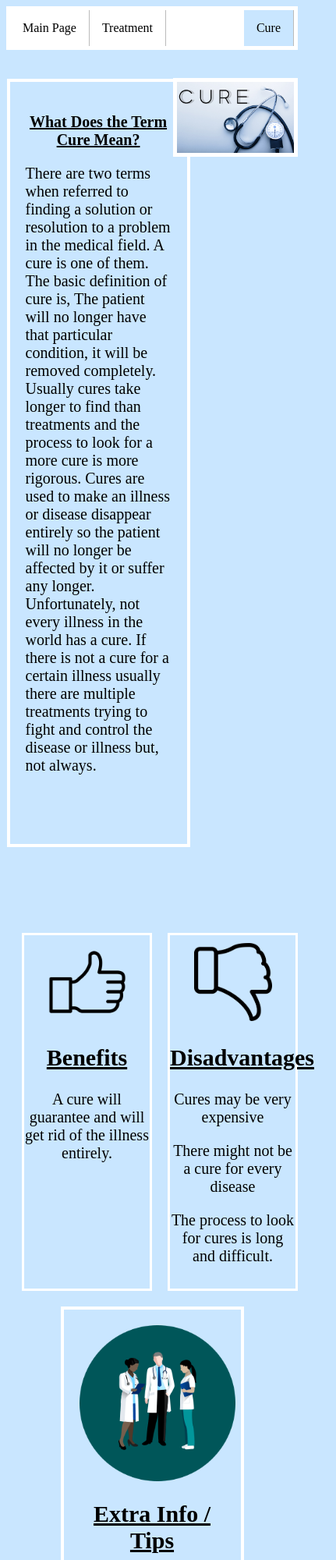
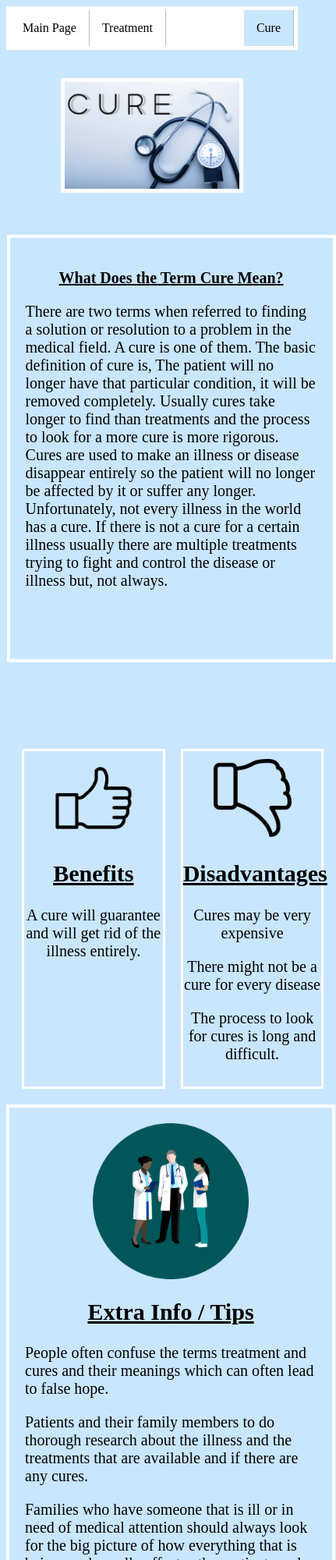
Before and after one commit to lesliec1071/freedom-project, a plain HTML site: page cures.html in a window 390 px wide. Shown: the top 2000 px of the page at 78% size, 431 px wide, since content can reach past the window. Drawn offline with nearby package versions, Linux system fonts and the light colour scheme.

Commit message:
added media queries to all pages

```diff
--- a/cures.html
+++ b/cures.html
@@ -86,6 +86,40 @@ li a:hover:not(.active) {
   font-size: 20px;
   border: 3px solid #ffffff;
 }
+@media only screen and (max-width: 450px) {
+		.b {
+  border: 4px solid white;
+  padding: 20px;
+  height: 10%;
+  width: 100%;
+margin: .55px;
+font-size: 20px;
+}
+.c1 {
+  border: 4px solid white;
+  padding: 20px;
+  height: 10%;
+  width: 100%;
+display: block;
+  margin-left: auto;
+  margin-right: auto;
+  font-size: 20px;
+}
+.grid-container {
+  display: grid;
+  justify-content: space-between;
+  grid-template-columns: 55% 55%;
+  grid-gap: 20px;
+  padding: 20px;
+}
+
+.grid-container > div {
+  text-align: center;
+  padding: 10px 0;
+  font-size: 20px;
+  border: 3px solid #ffffff;
+}
+}
    </style>
   <body>
     <script src="script.js"></script>
@@ -101,7 +135,10 @@ li a:hover:not(.active) {
 </div>
   <br>
   <br>
-    <img src="cure4.jpg" class="container-fluid" style="float:right;width:40%;height:48%;">
+    <img src="cure4.jpg" class=" center container-fluid" style="width:60%;height:68%;">
+    <br>
+    <br>
+    <br>
   <div class="b"><p align="center"><u><b>What Does the Term Cure Mean?</u></b></p>
   There are two terms when referred to finding a solution or  resolution to a problem in the medical field. A cure is one of them. The basic definition of cure is, The patient will no longer have that particular condition, it will be removed completely. Usually cures take longer to find than treatments and the process to look for a more cure is more rigorous. Cures are used to make an illness or disease disappear entirely so the patient will no longer be affected by it or suffer any longer. Unfortunately, not every illness in the world has a cure. If there is not a cure for a certain illness usually there are multiple treatments trying to fight and control the disease or illness but, not always.
   <br>
```
Also changed, not shown: index.html (+51 -1 lines), treatment.html (+38 -1 lines).
